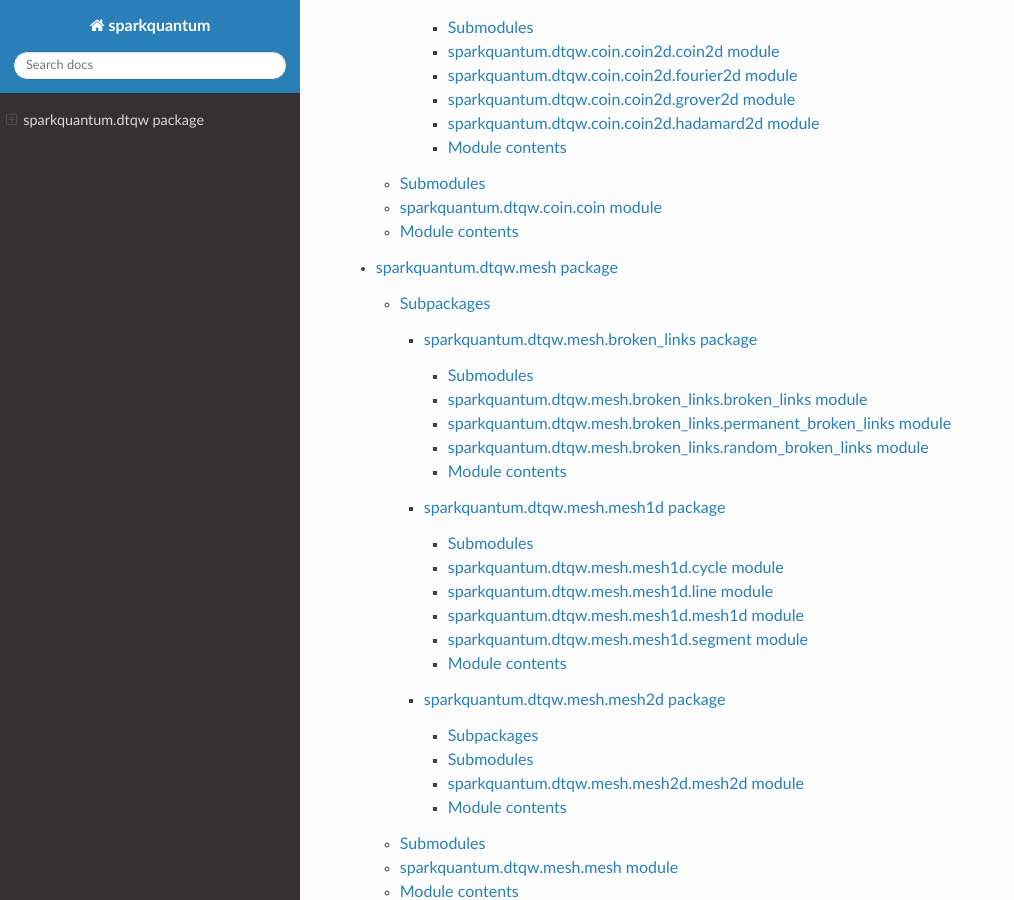
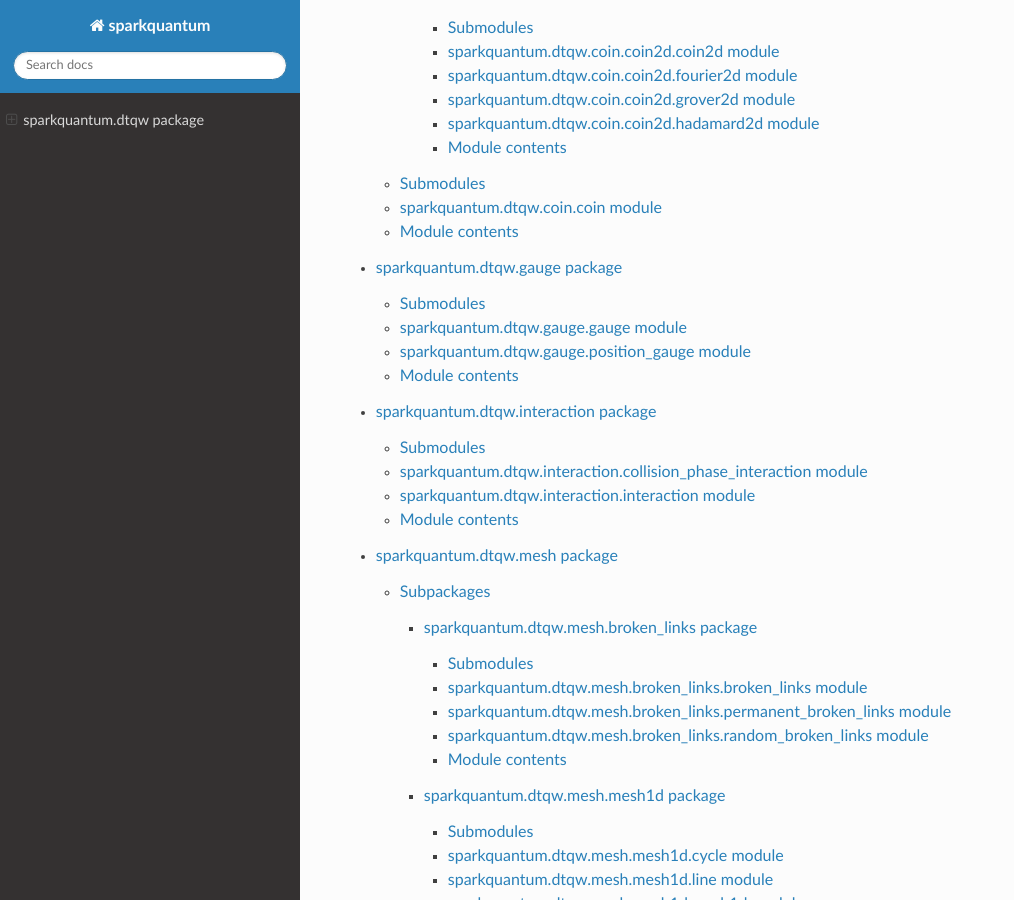
Before and after one commit to alfabr90/sparkquantum, a Sphinx documentation site: the page built from docs/source/sparkquantum.dtqw.rst, in a window 1280 px wide and 900 px high, scrolled down 452 px. Shown: the whole window, without its empty margins (0-1014 px from the left). Built offline with Sphinx 7.4.7 and the Read the Docs theme 2.0.0, drawn with Linux system fonts in a browser that asks for light colours.

Commit message:
Update sphinx generated files for documentation

```diff
--- /dev/null
+++ b/docs/source/sparkquantum.dtqw.gauge.rst
@@ -0,0 +1,30 @@
+sparkquantum.dtqw.gauge package
+===============================
+
+Submodules
+----------
+
+sparkquantum.dtqw.gauge.gauge module
+------------------------------------
+
+.. automodule:: sparkquantum.dtqw.gauge.gauge
+   :members:
+   :undoc-members:
+   :show-inheritance:
+
+sparkquantum.dtqw.gauge.position\_gauge module
+----------------------------------------------
+
+.. automodule:: sparkquantum.dtqw.gauge.position_gauge
+   :members:
+   :undoc-members:
+   :show-inheritance:
+
+
+Module contents
+---------------
+
+.. automodule:: sparkquantum.dtqw.gauge
+   :members:
+   :undoc-members:
+   :show-inheritance:
--- /dev/null
+++ b/docs/source/sparkquantum.dtqw.interaction.rst
@@ -0,0 +1,30 @@
+sparkquantum.dtqw.interaction package
+=====================================
+
+Submodules
+----------
+
+sparkquantum.dtqw.interaction.collision\_phase\_interaction module
+------------------------------------------------------------------
+
+.. automodule:: sparkquantum.dtqw.interaction.collision_phase_interaction
+   :members:
+   :undoc-members:
+   :show-inheritance:
+
+sparkquantum.dtqw.interaction.interaction module
+------------------------------------------------
+
+.. automodule:: sparkquantum.dtqw.interaction.interaction
+   :members:
+   :undoc-members:
+   :show-inheritance:
+
+
+Module contents
+---------------
+
+.. automodule:: sparkquantum.dtqw.interaction
+   :members:
+   :undoc-members:
+   :show-inheritance:
--- a/docs/source/sparkquantum.dtqw.rst
+++ b/docs/source/sparkquantum.dtqw.rst
@@ -8,6 +8,8 @@ Subpackages
    :maxdepth: 4
 
    sparkquantum.dtqw.coin
+   sparkquantum.dtqw.gauge
+   sparkquantum.dtqw.interaction
    sparkquantum.dtqw.mesh
 
 Submodules
```
